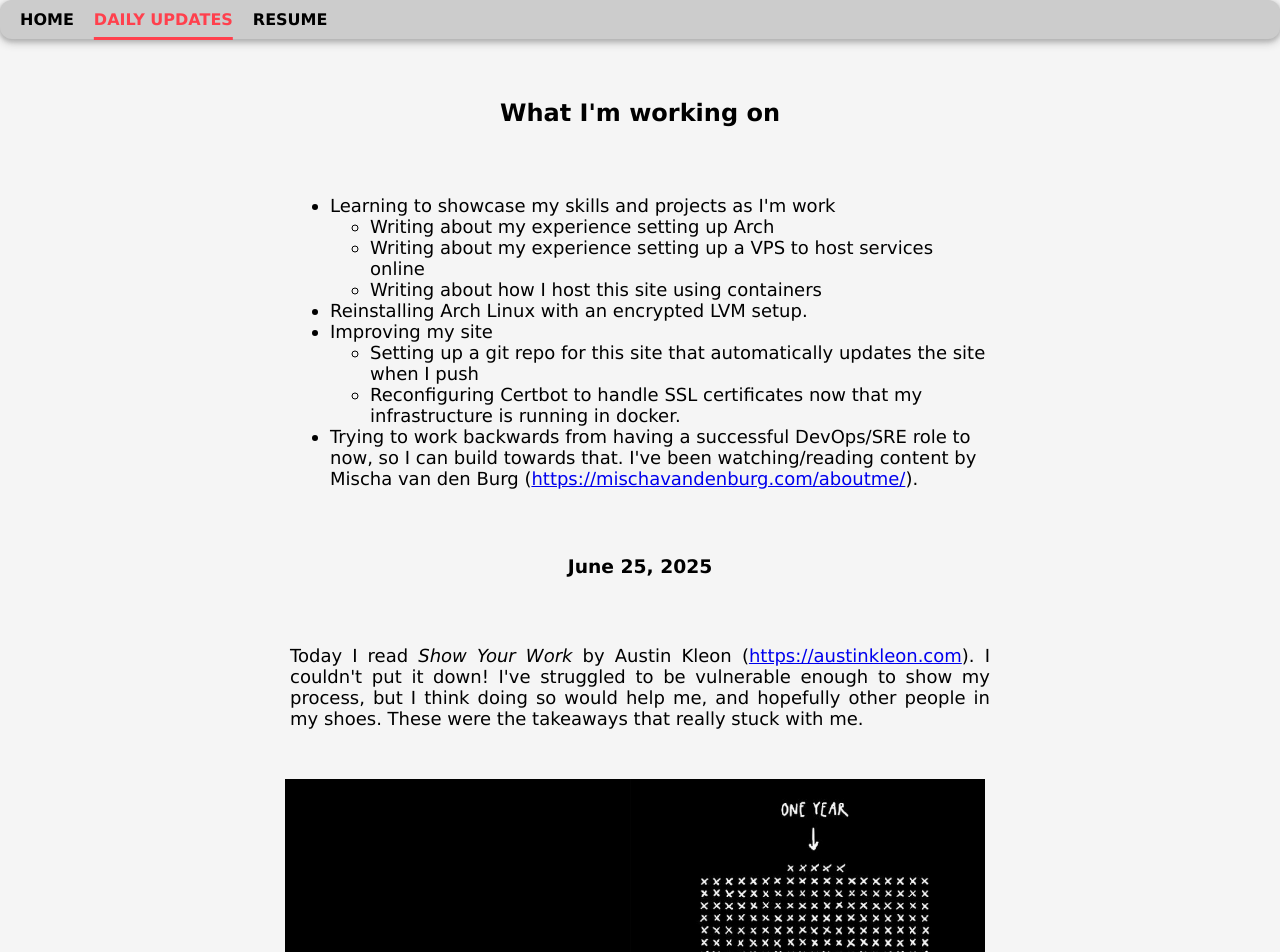
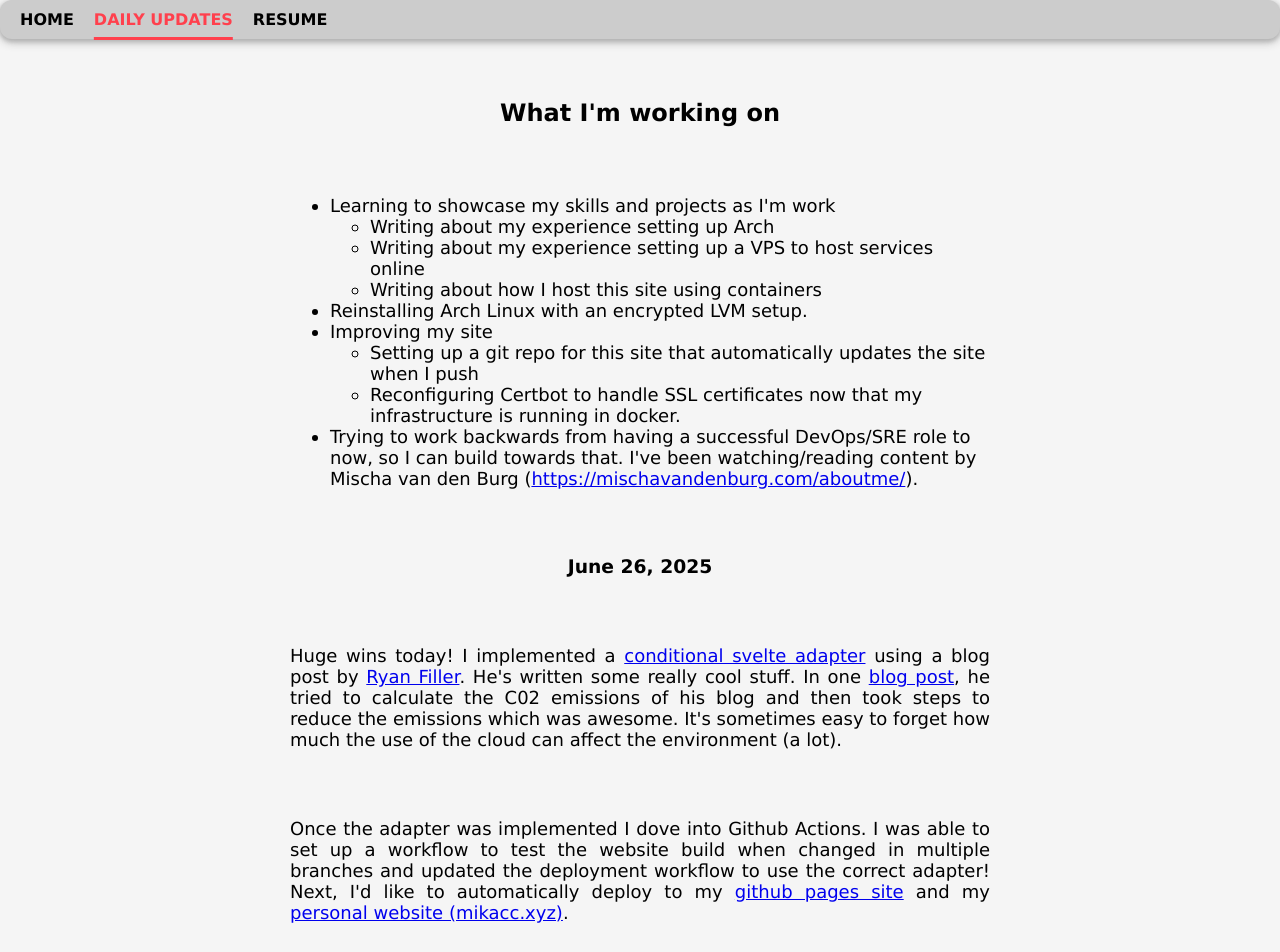
Before and after one commit to Mika-Chang/Mika-Chang.github.io, a SvelteKit app: page /daily in a window 1280 px wide. Shown: the top 952 px of the page. Built offline with nearby package versions, Linux system fonts and the light colour scheme.

Commit message:
daily update

```diff
--- a/src/routes/daily/+page.svelte
+++ b/src/routes/daily/+page.svelte
@@ -18,6 +18,10 @@
         <li> Trying to work backwards from having a successful DevOps/SRE role to now, so I can build towards that. I've been watching/reading content by Mischa van den Burg (<a href="https://mischavandenburg.com/aboutme/">https://mischavandenburg.com/aboutme/</a>).
         </li>
     </ul>
+    <h3>June 26, 2025</h3>
+    <p>Huge wins today! I implemented a <a href="https://www.ryanfiller.com/blog/tips/conditional-sveltekit-adapters">conditional svelte adapter</a> using a blog post by <a href="https://www.ryanfiller.com/">Ryan Filler</a>. He's written some really cool stuff. In one <a href="https://www.ryanfiller.com/blog/why-my-blog-stopped-using-deploy-previews">blog post</a>, he tried to calculate the C02 emissions of his blog and then took steps to reduce the emissions which was awesome. It's sometimes easy to forget how much the use of the cloud can affect the environment (a lot).</p>
+    <p>Once the adapter was implemented I dove into Github Actions. I was able to set up a workflow to test the website build when changed in multiple branches and updated the deployment workflow to use the correct adapter! Next, I'd like to automatically deploy to my
+    <a href="https://mika-chang.github.io/">github pages site</a> and my <a href="https://mikacc.xyz/">personal website (mikacc.xyz)</a>.</p>
     <h3>June 25, 2025</h3>
     <p>Today I read <i>Show Your Work</i> by Austin Kleon (<a href="https://austinkleon.com">https://austinkleon.com</a>).
         I couldn't put it down! I've struggled to be vulnerable enough to show my process, but I think doing so would help me, and hopefully other people in my shoes. These were the takeaways that really stuck with me.</p>
```
